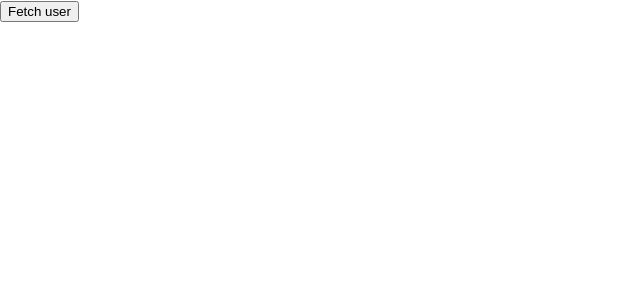
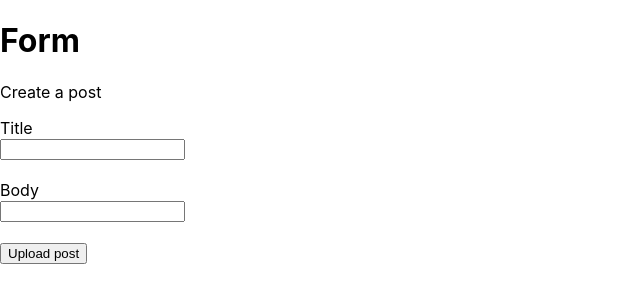
Before and after one commit to YoungSandw1ch/TypeScript, a React (Create React App) app: page / in a window 1280 px wide. Shown: the top 302 px of the page, without its empty margins (0-640 px from the left). Built offline with nearby package versions, Linux system fonts and the light colour scheme.

Commit message:
work with ts and form

```diff
--- a/src/App.tsx
+++ b/src/App.tsx
@@ -1,25 +1,46 @@
-import React, {useState} from 'react';
-import './App.css';
-import { User } from './interfaces/interfaces';
+import { useState } from "react";
+
+const defaultFormData = {
+  title: "",
+  body: "",
+};
 
 export default function App() {
-  const [user, setUser] = useState<User | null>(null);
+  const [formData, setFormData] = useState(defaultFormData);
+  const { title, body } = formData;
 
-  const fetchUser = () => setUser({
-    username: 'Doc',
-    age: 16,
-    coutry: 'Ukraine',
-    adress: {
-      street: 'Peace st.',
-      house: 11,
-    },
-    admin: false,
-  })
+  const onChange = (e: React.ChangeEvent<HTMLInputElement>) => {
+    setFormData((prevState) => ({
+      ...prevState,
+      [e.target.id]: e.target.value,
+    }));
+  };
+
+  const onSubmit = (e: React.FormEvent<HTMLFormElement>) => {
+    e.preventDefault();
+    console.log(formData);
+
+    setFormData(defaultFormData);
+  };
 
   return (
     <>
-      <button onClick={fetchUser}>Fetch user</button>
-      {user && <p>{`Welcome ${user.username}`}</p>}
+      <h1>Form</h1>
+      <p>Create a post</p>
+
+      <form onSubmit={onSubmit}>
+        <label htmlFor="title">Title</label>
+        <br />
+        <input type="text" id="title" value={title} onChange={onChange} />
+        <br />
+        <br />
+        <label htmlFor="body">Body</label>
+        <br />
+        <input type="text" id="body" value={body} onChange={onChange} />
+        <br />
+        <br />
+        <button type="submit">Upload post</button>
+      </form>
     </>
   );
 }
```
Also changed, not shown: src/context/InputValueContexts.tsx (added, +38 -0 lines).
